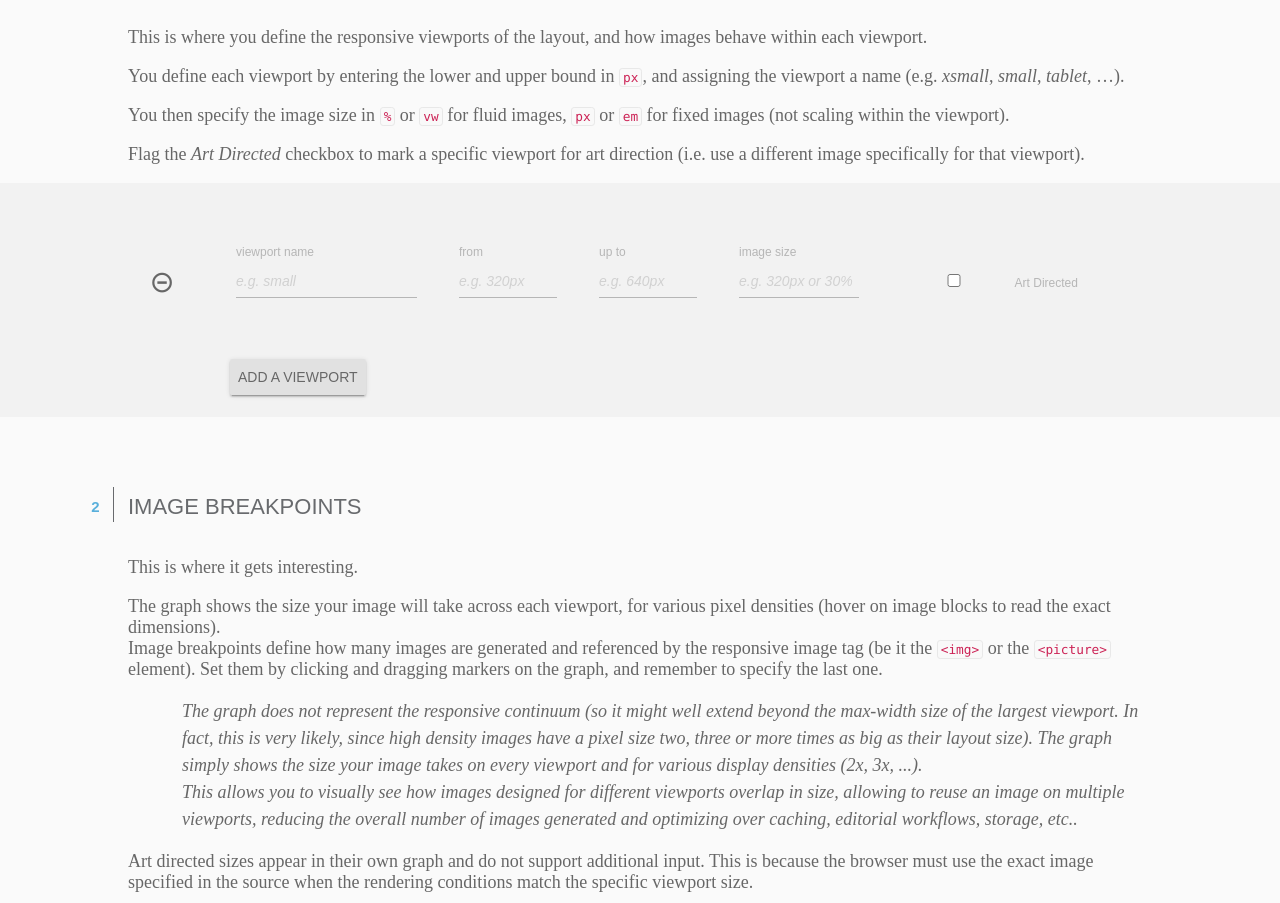
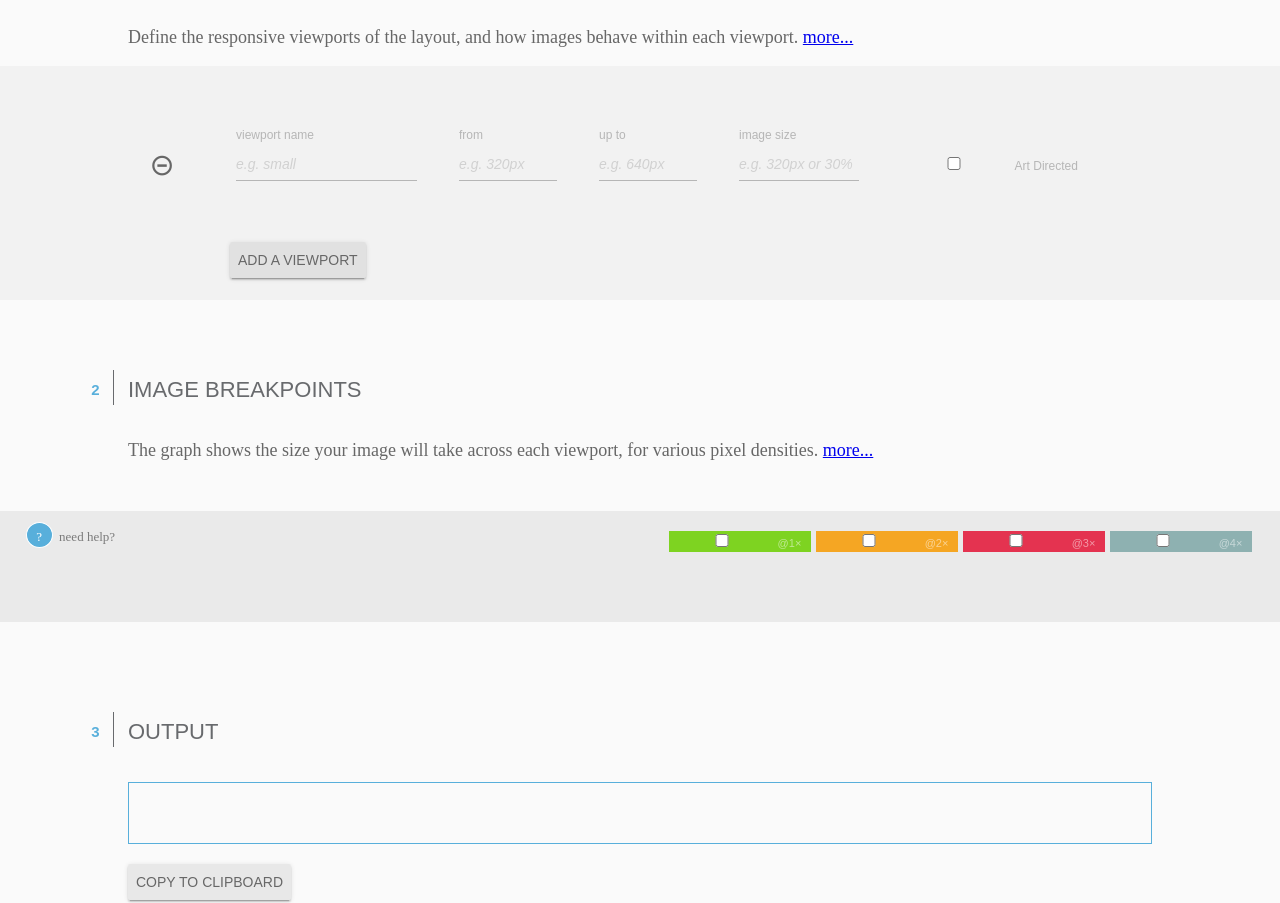
Before and after one commit to madebymodo/responsivizr, a website: page public/index.html in a window 1280 px wide. Shown: the part 655-1558 px from the top of the page. Drawn offline with nearby package versions, Linux system fonts and the light colour scheme; files that its build step writes are made by us from their sources; a script that the page names is missing.

Commit message:
copy toggles reorganized

```diff
--- a/public/index.html
+++ b/public/index.html
@@ -103,11 +103,11 @@
 		</div>
 	</section>
 	<section class="pagebreakpoints">
-		<h3 data-action="toggleIsActive" data-target=".j-help_pagebreakpoints">Page breakpoints</h3>
-		<div class="hiddenWhenInactive j-help_pagebreakpoints isActive">
-			<p>This is where you define the responsive viewports of the layout, and how images behave within each viewport.</p>
-			<p>You define each viewport by entering the lower and upper bound in <code>px</code>, and assigning the viewport a name (e.g. <i>xsmall</i>, <i>small</i>, <i>tablet</i>, …).</p>
-			<p>You then specify the image size in <code>%</code> or <code>vw</code> for fluid images, <code>px</code> or <code>em</code> for fixed images (not scaling within the viewport).</p>
+		<h3>Page breakpoints</h3>
+		<p>Define the responsive viewports of the layout, and how images behave within each viewport. <a href="javascript:;" data-action="toggleIsActive" data-target=".j-help_pagebreakpoints">more...</a></p>
+		<div class="hiddenWhenInactive j-help_pagebreakpoints">
+			<p>Define each viewport by entering the lower and upper bound in <code>px</code>, and assigning the viewport a name (e.g. <i>xsmall</i>, <i>small</i>, <i>tablet</i>, …).</p>
+			<p>Then specify the image size in <code>%</code> (or <code>vw</code> for fluid images. For fixed size images use <code>px</code> or <code>em</code>.</p>
 			<p>Flag the <em>Art Directed</em> checkbox to mark a specific viewport for art direction (i.e. use a different image specifically for that viewport).</p>
 		</div>
 
@@ -158,15 +158,15 @@
 
 	</section>
 	<section class="imagebreakpoints">
-		<h3 data-action="toggleIsActive" data-target=".j-help_imagebreakpoints">Image breakpoints</h3>
-		<div class="hiddenWhenInactive j-help_imagebreakpoints isActive">
-			<p>This is where it gets interesting.</p>
-			<p>The graph shows the size your image will take across each viewport, for various pixel densities (hover on image blocks to read the exact dimensions).<br>
-			Image breakpoints define how many images are generated and referenced by the responsive image tag (be it the <code>&lt;img&gt;</code> or the <code>&lt;picture&gt;</code> element). Set them by clicking and dragging markers on the graph, and remember to specify the last one.
-			<p class="longdesc">The graph does not represent the responsive continuum (so it might well extend beyond the max-width size of the largest viewport. In fact, this is very likely, since high density images have a pixel size two, three or more times as big as their layout size). The graph simply shows the size your image takes on every viewport and for various display densities (2x, 3x, ...).<br>
-			This allows you to visually see how images designed for different viewports overlap in size, allowing to reuse an image on multiple viewports, reducing the overall number of images generated and optimizing over caching, editorial workflows, storage, etc..</p>
-			<p>Art directed sizes appear in their own graph and do not support additional input. This is because the browser must use the exact image specified in the source when the rendering conditions match the specific viewport size.</p>
-		</div>
+		<h3>Image breakpoints</h3>
+			<p>The graph shows the size your image will take across each viewport, for various pixel densities. <a href="javascript:;" data-action="toggleIsActive" data-target=".j-help_imagebreakpoints">more...</a></p>
+			<div class="hiddenWhenInactive j-help_imagebreakpoints">
+				<p>Hover on image blocks to read the exact dimensions (please consider that this is a tool thought to be used with a mouse).<br/>
+				Image breakpoints define how many images are generated and referenced by the responsive image tag. Set them by clicking and dragging markers on the graph, and remember to specify the last one.</p>
+				<p>The graph shows the size your image takes on every viewport and for various display densities (2x, 3x, ...).<br>
+				This allows you to visually see how images designed for different viewports overlap in size, allowing to reuse an image on multiple viewports, reducing the overall number of images generated and optimizing over caching, editorial workflows, storage, etc..</p>
+				<p>Art directed sizes appear in their own graph and do not support additional input. This is because the browser must use the exact image specified in the source when the rendering conditions match the specific viewport size.</p>
+			</div>
 
 
 		<figure>
```
